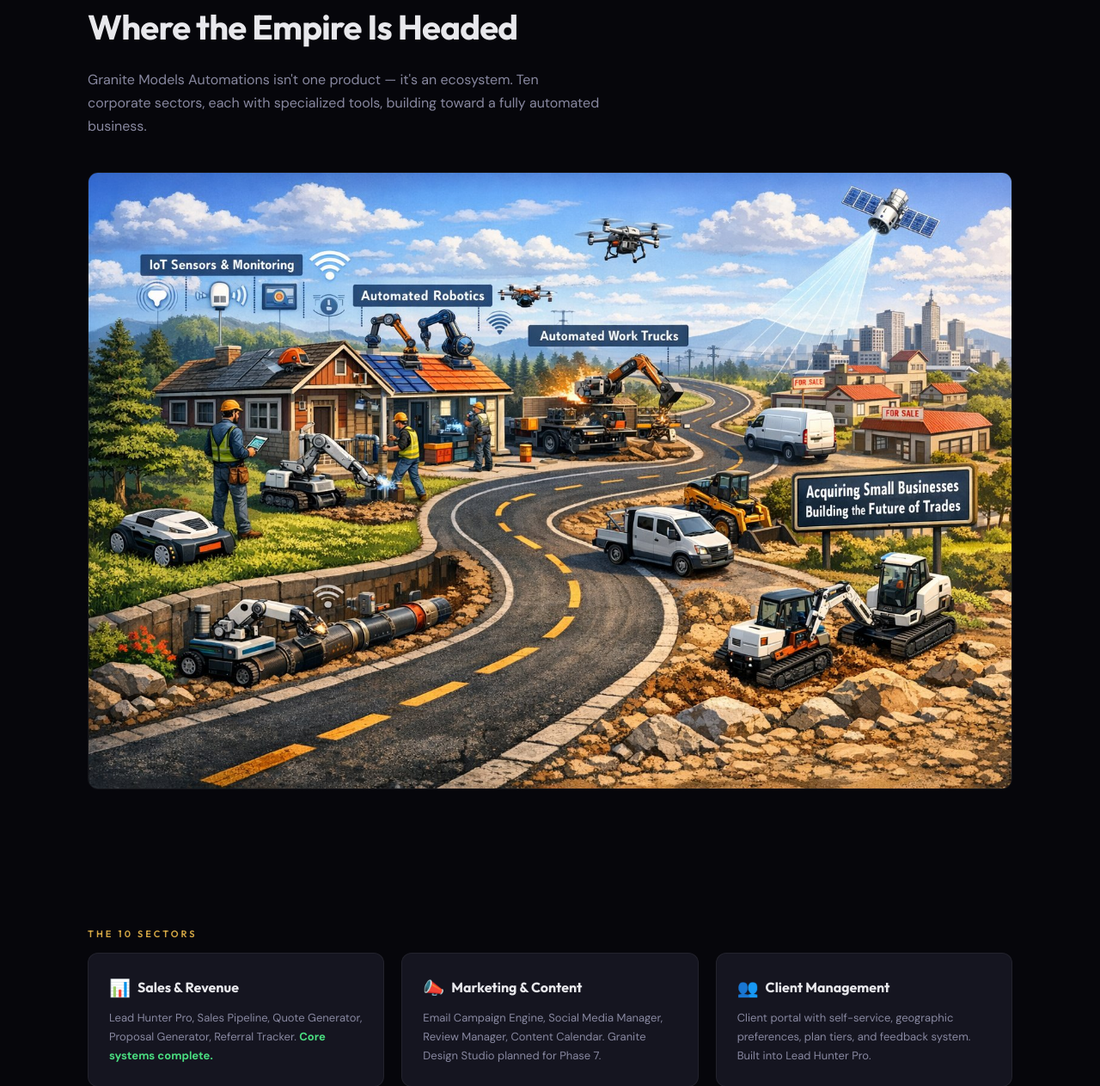
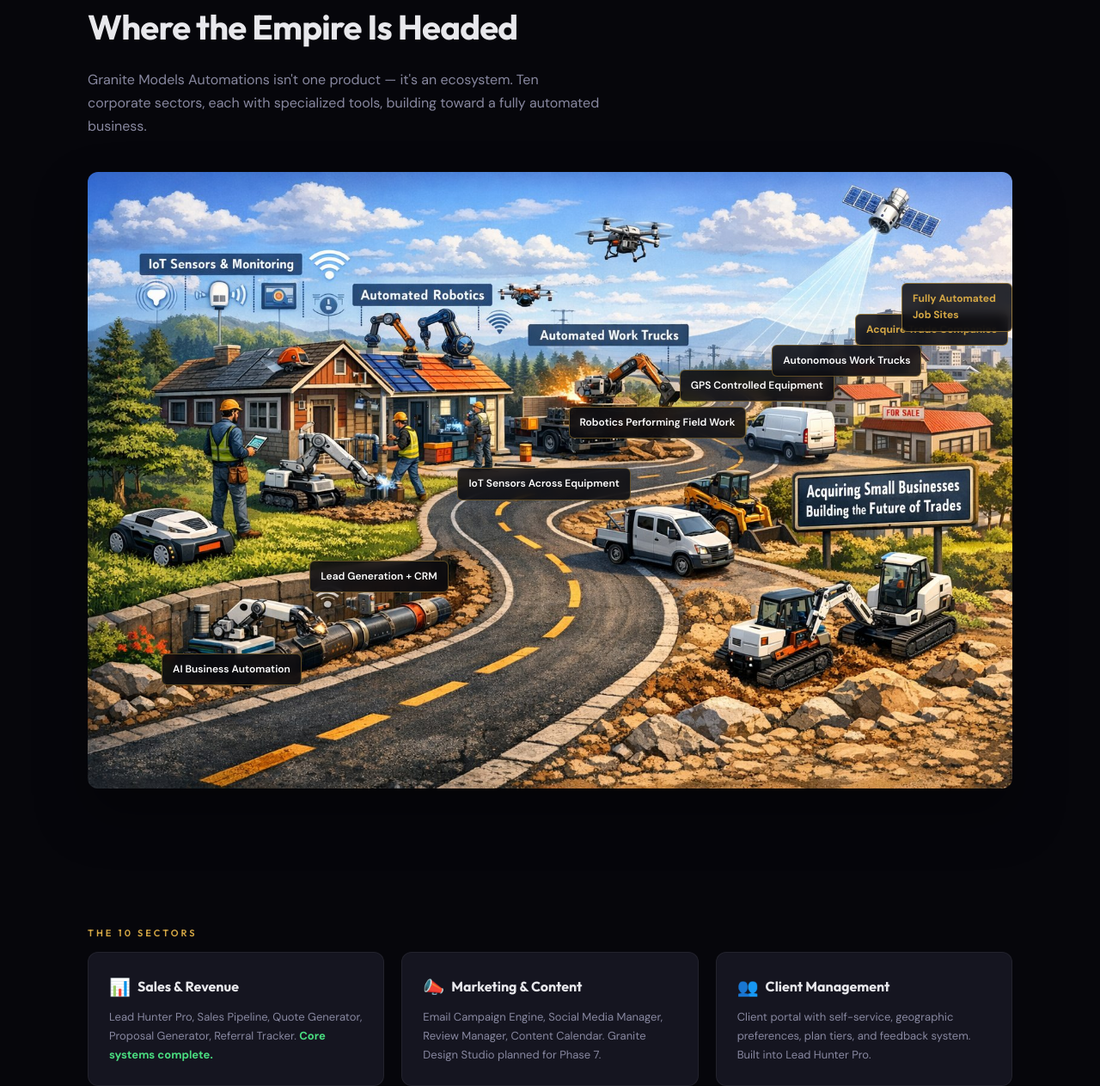
Before and after one commit to granitemodels-hub/granite-models-store, a Flask app: page /roadmap in a window 1280 px wide. Shown: the part 176-1439 px from the top of the page at 86% size. Run offline with Flask 3, Linux system fonts and the light colour scheme; some libraries are stand-ins or nearby versions.

Commit message:
Roadmap pipeline image with milestone overlays

```diff
--- a/templates/roadmap.html
+++ b/templates/roadmap.html
@@ -8,8 +8,16 @@
     <h2 class="section-title">Where the Empire Is Headed</h2>
     <p class="section-desc">Granite Models Automations isn't one product — it's an ecosystem. Ten corporate sectors, each with specialized tools, building toward a fully automated business.</p>
 
-    <div style="margin-bottom:32px;border-radius:12px;overflow:hidden;border:1px solid var(--border)">
-      <img src="/static/roadmap-pipeline.jpg" alt="Granite Models Automation Pipeline" style="width:100%;display:block">
+    <div id="roadmap-container" style="position:relative;max-width:1400px;width:100%;margin:0 auto 32px;border-radius:12px;overflow:hidden;box-shadow:0 30px 60px rgba(0,0,0,0.35)">
+      <img src="/static/roadmap-pipeline.jpg" alt="AI powered roadmap showing the evolution of the trades industry with robotics, IoT sensors, GPS equipment, autonomous work trucks and trade business acquisitions" style="width:100%;height:auto;display:block">
+      <div class="stage" style="position:absolute;top:78%;left:8%;padding:8px 12px;background:rgba(10,10,15,0.85);color:#fff;font-size:12px;border-radius:6px;border:1px solid rgba(212,167,69,0.4);backdrop-filter:blur(6px);font-weight:600">AI Business Automation</div>
+      <div class="stage" style="position:absolute;top:63%;left:24%;padding:8px 12px;background:rgba(10,10,15,0.85);color:#fff;font-size:12px;border-radius:6px;border:1px solid rgba(212,167,69,0.4);backdrop-filter:blur(6px);font-weight:600">Lead Generation + CRM</div>
+      <div class="stage" style="position:absolute;top:48%;left:40%;padding:8px 12px;background:rgba(10,10,15,0.85);color:#fff;font-size:12px;border-radius:6px;border:1px solid rgba(212,167,69,0.4);backdrop-filter:blur(6px);font-weight:600">IoT Sensors Across Equipment</div>
+      <div class="stage" style="position:absolute;top:38%;left:52%;padding:8px 12px;background:rgba(10,10,15,0.85);color:#fff;font-size:12px;border-radius:6px;border:1px solid rgba(212,167,69,0.4);backdrop-filter:blur(6px);font-weight:600">Robotics Performing Field Work</div>
+      <div class="stage" style="position:absolute;top:32%;left:64%;padding:8px 12px;background:rgba(10,10,15,0.85);color:#fff;font-size:12px;border-radius:6px;border:1px solid rgba(212,167,69,0.4);backdrop-filter:blur(6px);font-weight:600">GPS Controlled Equipment</div>
+      <div class="stage" style="position:absolute;top:28%;left:74%;padding:8px 12px;background:rgba(10,10,15,0.85);color:#fff;font-size:12px;border-radius:6px;border:1px solid rgba(212,167,69,0.4);backdrop-filter:blur(6px);font-weight:600">Autonomous Work Trucks</div>
+      <div class="stage" style="position:absolute;top:23%;left:83%;padding:8px 12px;background:rgba(10,10,15,0.85);color:#d4a745;font-size:12px;border-radius:6px;border:1px solid rgba(212,167,69,0.6);backdrop-filter:blur(6px);font-weight:700">Acquire Trade Companies</div>
+      <div class="stage" style="position:absolute;top:18%;left:88%;padding:8px 12px;background:rgba(10,10,15,0.85);color:#d4a745;font-size:12px;border-radius:6px;border:1px solid rgba(212,167,69,0.6);backdrop-filter:blur(6px);font-weight:700">Fully Automated Job Sites</div>
     </div>
   </section>
 
```
